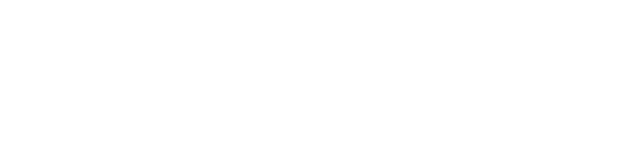
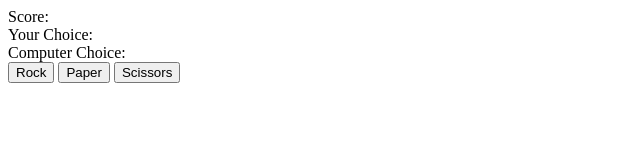
Before and after one commit to Chantuu/odin-rock-paper-scissor, a plain HTML site: page index.html in a window 1280 px wide. Shown: the whole page, without its empty margins (0-640 px from the left). Drawn offline with Linux system fonts and the light colour scheme.

Commit message:
Add UI structure in index.html

```diff
--- a/index.html
+++ b/index.html
@@ -7,6 +7,28 @@
         <link rel="stylesheet" src="./main.css">
     </head>
     <body>
-
+        <div class="main-container">
+            <div class="container top">
+                <div class="container score">
+                    <span>Score:</span>
+                    <span></span>
+                </div>
+                <div class="container choice">
+                    <div class="container user">
+                        <span>Your Choice:</span>
+                        <span></span>
+                    </div>
+                    <div class="container computer">
+                        <span>Computer Choice:</span>
+                        <span></span>
+                    </div>
+                </div>
+            </div>
+            <div class="container button">
+                <button>Rock</button>
+                <button>Paper</button>
+                <button>Scissors</button>
+            </div>
+        </div>
     </body>
 </html>
```
